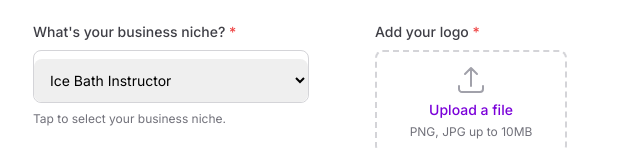
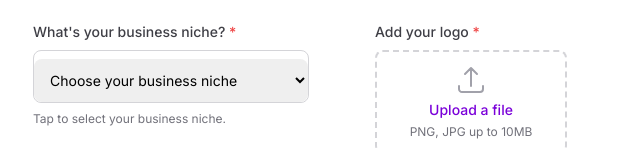
Before and after one commit to Vena-StartupStudio/app.vena, a React (Vite) app in the folder application-page/: page / in a window 1280 px wide. Shown: the part 718-866 px from the top of the page, without its empty margins (319-959 px from the left). Built offline with nearby package versions, Linux system fonts and the light colour scheme.

Commit message:
add "Choose your business niche" commit

```diff
--- a/application-page/constants.ts
+++ b/application-page/constants.ts
@@ -2,6 +2,7 @@
 import { BusinessNiche } from './types';
 
 export const BUSINESS_NICHES = [
+  { value: '', label: 'Choose your business niche' },
   { value: BusinessNiche.IceBathInstructor, label: 'Ice Bath Instructor' },
   { value: BusinessNiche.YogaInstructor, label: 'Yoga Instructor' },
   { value: BusinessNiche.PilatesInstructor, label: 'Pilates Instructor' },
--- a/application-page/types.ts
+++ b/application-page/types.ts
@@ -18,7 +18,7 @@ export interface FormData {
   lastName: string;
   email: string;
   socialMedia?: string;
-  businessNiche: BusinessNiche;
+  businessNiche: BusinessNiche | '';
   logo: File | null;
 }
 
```
